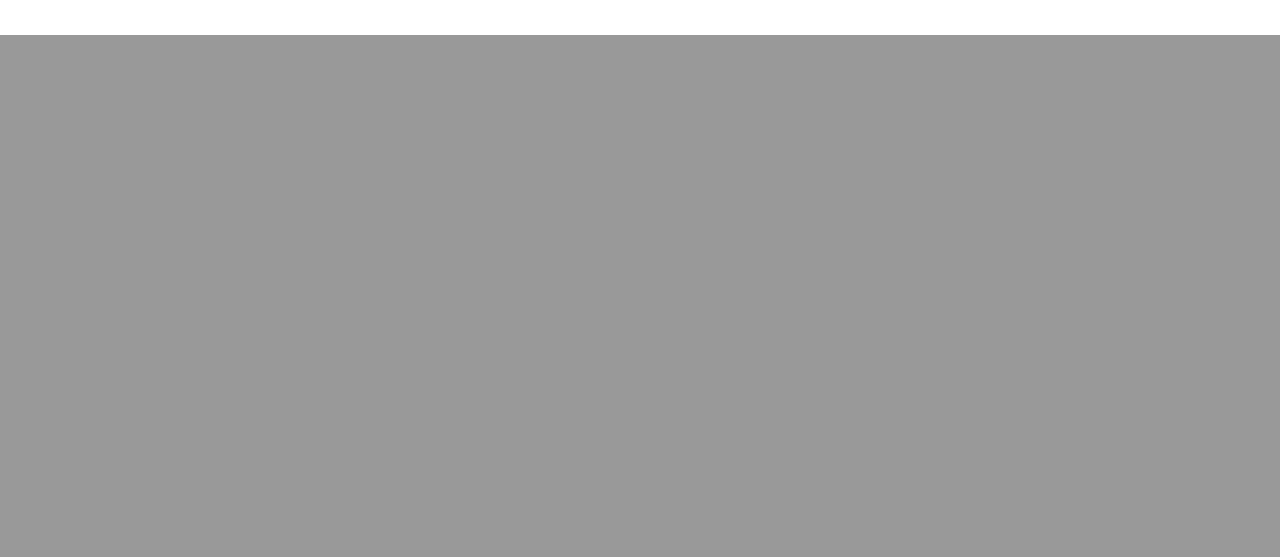
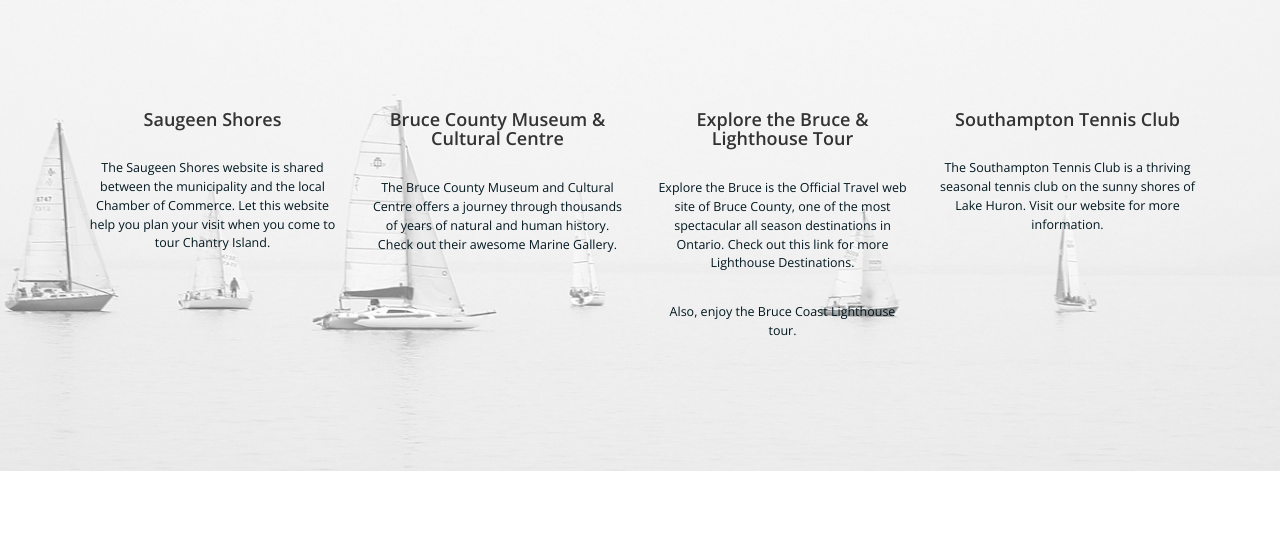
Before and after one commit to bodzee94/ci-project-build, a PHP site: page / in a window 1280 px wide. Shown: the part 898-1455 px from the top of the page. Before the commit the page ends 933 px from the top, so only its background shows below. Run offline with PHP 8.4, Linux system fonts and the light colour scheme; some web fonts are replaced.

Commit message:
added and styled sub-footer

```diff
--- a/css/main.css
+++ b/css/main.css
@@ -171,6 +171,7 @@
 /*Touring Chantry Island Carousel Section*/
 #tourSec {
   padding: 35px 0px 35px 0px;
+  margin-bottom: 4%;
 }
 
 .carousel-indicators .active {
@@ -261,3 +262,15 @@
     background-color: #fff;
     border-color: #fff;
 }
+
+/* Sub-footer Section */
+.sub-footer {
+  background: url(../images/bg_white_boats.jpg) no-repeat center center fixed;
+  background-size: cover;
+  min-height: 25%;
+  padding: 100px 100px;
+}
+
+.sub-footer-con {
+  text-align: center;
+}
--- a/index.html
+++ b/index.html
@@ -68,7 +68,7 @@
   <section class="row" id="society">
     <div class="col-xs-10 col-xs-offset-1 col-md-6 col-md-offset-3 container">
       <h2 class="content-header sec-text">Marine Heritage Society</h2>
-        <hr class="small sec-text">
+        <hr class="small sec-text" id="society-hr">
           <p class="sec-text">The Marine Heritage Society is a not-for-profit group of volunteers dedicated to the preservation and enhancement of our community's marine history. The objective of the Society is to identify, preserve and restore material items of marine historical significance and to raise sufficient funds to support these endeavors. They are also winner of the 2010 "Locals Know" Canada wide competition.
 Among other projects, the Society manages the Chantry Island Light Station under agreements and restrictions from the Canadian Coast Guard and the Canadian Wildlife Service.
           </p>
@@ -143,8 +143,36 @@
 		    	<span class="glyphicon glyphicon-chevron-right"></span>
 			</a>
 		</div><!-- end of overall carousel div -->
-	</div>
-</div>
+	 </div>
+ </div>
+
+  <section class="row sub-footer">
+    <div class="col-xs-10 col-md-3 sub-footer-con">
+      <h4>Saugeen Shores</h4>
+        <p class="prim-text">The Saugeen Shores website is shared between the municipality and the local Chamber of Commerce. Let this website help you plan your visit when you come to tour Chantry Island.
+        </p>
+    </div>
+
+    <div class="col-xs-10 col-md-3 sub-footer-con">
+      <h4>Bruce County Museum & Cultural Centre</h4>
+        <p class="prim-text">The Bruce County Museum and Cultural Centre offers a journey through thousands of years of natural and human history. Check out their awesome Marine Gallery.
+        </p>
+    </div>
+
+    <div class="col-xs-10 col-md-3 sub-footer-con">
+      <h4>Explore the Bruce & Lighthouse Tour</h4>
+        <p class="prim-text">Explore the Bruce is the Official Travel web site of Bruce County, one of the most spectacular all season destinations in Ontario. Check out this link for more Lighthouse Destinations.
+        </p>
+        <p class="prim-text">Also, enjoy the Bruce Coast Lighthouse tour.
+        </p>
+    </div>
+
+    <div class="col-xs-10 col-md-3 sub-footer-con">
+      <h4>Southampton Tennis Club</h4>
+        <p class="prim-text">The Southampton Tennis Club is a thriving seasonal tennis club on the sunny shores of Lake Huron. Visit our website for more information.
+        </p>
+    </div>
+  </section>
 
     <!-- Footer -->
     <!--<footer>
```
Also changed, not shown: images/bg_white_boats.jpg (added).
